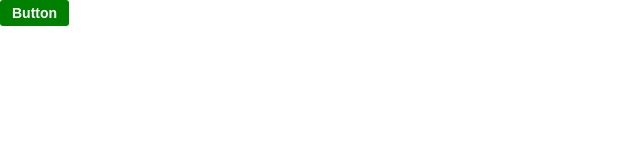
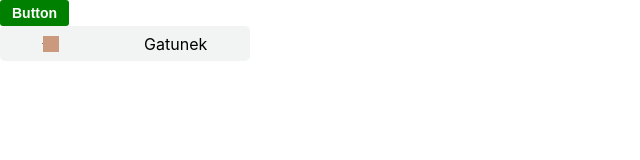
Before and after one commit to maciekkwiet/Bookweb, a React (Create React App) app in the folder client/: page / in a window 1280 px wide. Shown: the top 160 px of the page, without its empty margins (0-640 px from the left). Built offline with nearby package versions, Linux system fonts and the light colour scheme.

Commit message:
Added checkbox with styles

```diff
--- a/client/src/App.tsx
+++ b/client/src/App.tsx
@@ -1,5 +1,6 @@
 import { Theme } from './Theme';
 import { Button } from './Components/Button/Button';
+import { CheckboxComponent } from './Components/Checkbox/CheckboxComponent';
 
 function App() {
   return (
@@ -12,6 +13,7 @@ function App() {
       >
         Button
       </Button>
+      <CheckboxComponent />
     </Theme>
   );
 }
--- /dev/null
+++ b/client/src/Components/Checkbox/Checkbox.tsx
@@ -0,0 +1,15 @@
+import { CheckboxContainer } from './CheckboxContainer';
+import { HiddenCheckbox } from './HiddenCheckbox';
+import { VisibleCheckbox } from './VisibleCheckbox';
+import { Icon } from './Icon';
+
+export const Checkbox = ({ checked, ...props }) => (
+  <CheckboxContainer>
+    <HiddenCheckbox checked={checked} {...props} />
+    <VisibleCheckbox checked={checked}>
+      <Icon viewBox="0 0 24 24">
+        <polyline points="20 6 9 17 4 12" />
+      </Icon>
+    </VisibleCheckbox>
+  </CheckboxContainer>
+);
--- /dev/null
+++ b/client/src/Components/Checkbox/CheckboxComponent.tsx
@@ -0,0 +1,19 @@
+import React, { useState } from 'react';
+
+import { Checkbox } from './Checkbox';
+import { Label } from './Label';
+
+export const CheckboxComponent = () => {
+  const [checked, setChecked] = useState(false);
+
+  const handleCheckboxChange = (event) => setChecked(event.target.checked);
+
+  return (
+    <div>
+      <Label>
+        <Checkbox checked={checked} onChange={handleCheckboxChange} />
+        <span>Gatunek</span>
+      </Label>
+    </div>
+  );
+};
--- /dev/null
+++ b/client/src/Components/Checkbox/CheckboxContainer.tsx
@@ -0,0 +1,6 @@
+import styled from 'styled-components';
+
+export const CheckboxContainer = styled.div`
+  display: flex;
+  align-items: center;
+`;
--- /dev/null
+++ b/client/src/Components/Checkbox/HiddenCheckbox.tsx
@@ -0,0 +1,11 @@
+import styled from 'styled-components';
+
+export const HiddenCheckbox = styled.input.attrs({ type: 'checkbox' })`
+  border: 0;
+  height: 1px;
+  margin: -1px;
+  overflow: hidden;
+  padding: 0;
+  position: absolute;
+  width: 1px;
+`;
--- /dev/null
+++ b/client/src/Components/Checkbox/Icon.tsx
@@ -0,0 +1,7 @@
+import styled from 'styled-components';
+
+export const Icon = styled.svg`
+  fill: none;
+  stroke: white;
+  stroke-width: 2px;
+`;
--- /dev/null
+++ b/client/src/Components/Checkbox/Label.tsx
@@ -0,0 +1,11 @@
+import styled from 'styled-components';
+
+export const Label = styled.label`
+  display: flex;
+  justify-content: space-around;
+  align-items: center;
+  width: 250px;
+  height: 35px;
+  background: #f2f4f3;
+  border-radius: 5px;
+`;
--- /dev/null
+++ b/client/src/Components/Checkbox/VisibleCheckbox.tsx
@@ -0,0 +1,24 @@
+import styled from 'styled-components';
+
+import { HiddenCheckbox } from './HiddenCheckbox';
+import { Icon } from './Icon';
+
+interface VisibleCheckboxProps {
+  readonly checked: boolean;
+}
+
+export const VisibleCheckbox = styled.div<VisibleCheckboxProps>`
+  display: inline-block;
+  width: 16px;
+  height: 16px;
+  background: ${(props) => (props.checked ? '#9EB2CD' : '#CB997E')};
+  transition: all 150ms;
+
+  ${HiddenCheckbox}:focus + & {
+    box-shadow: 0 0 0 3px #9eb2cd;
+  }
+
+  ${Icon} {
+    visibility: ${(props) => (props.checked ? 'visible' : 'hidden')};
+  }
+`;
```
